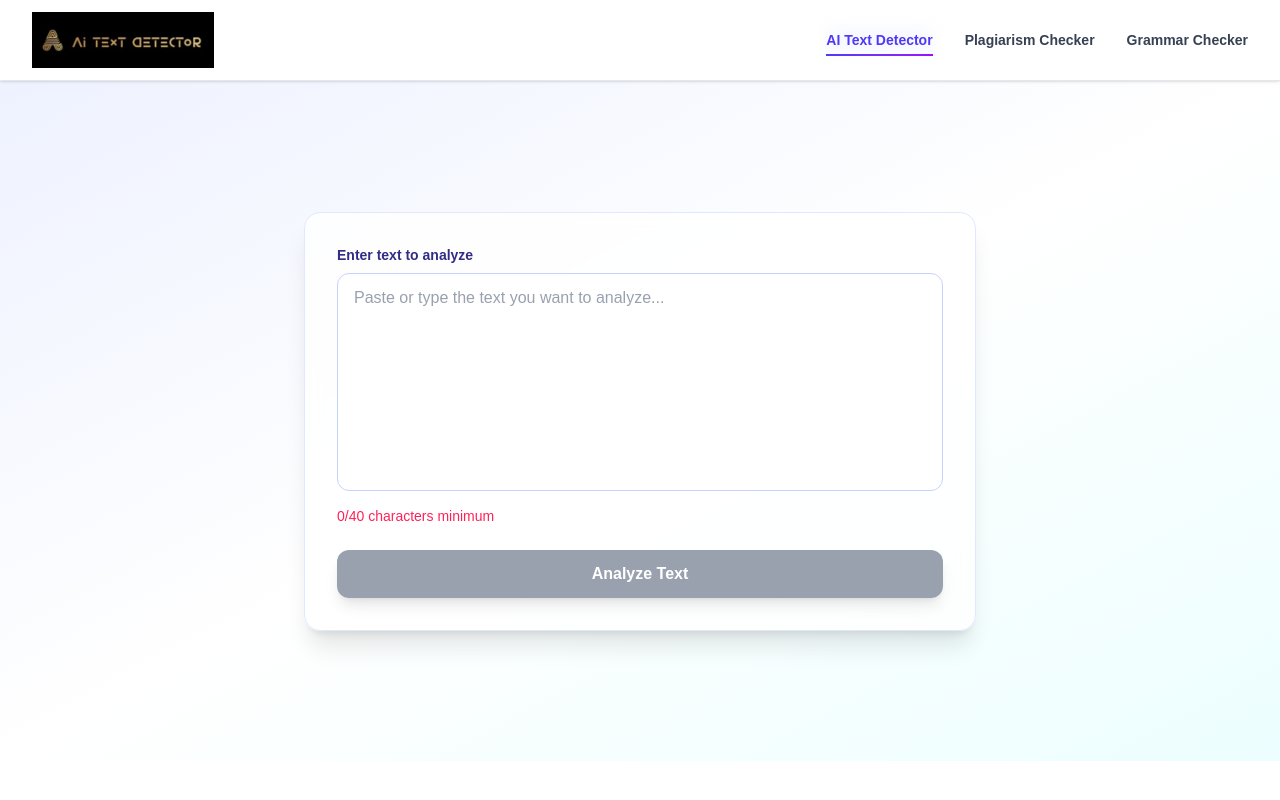
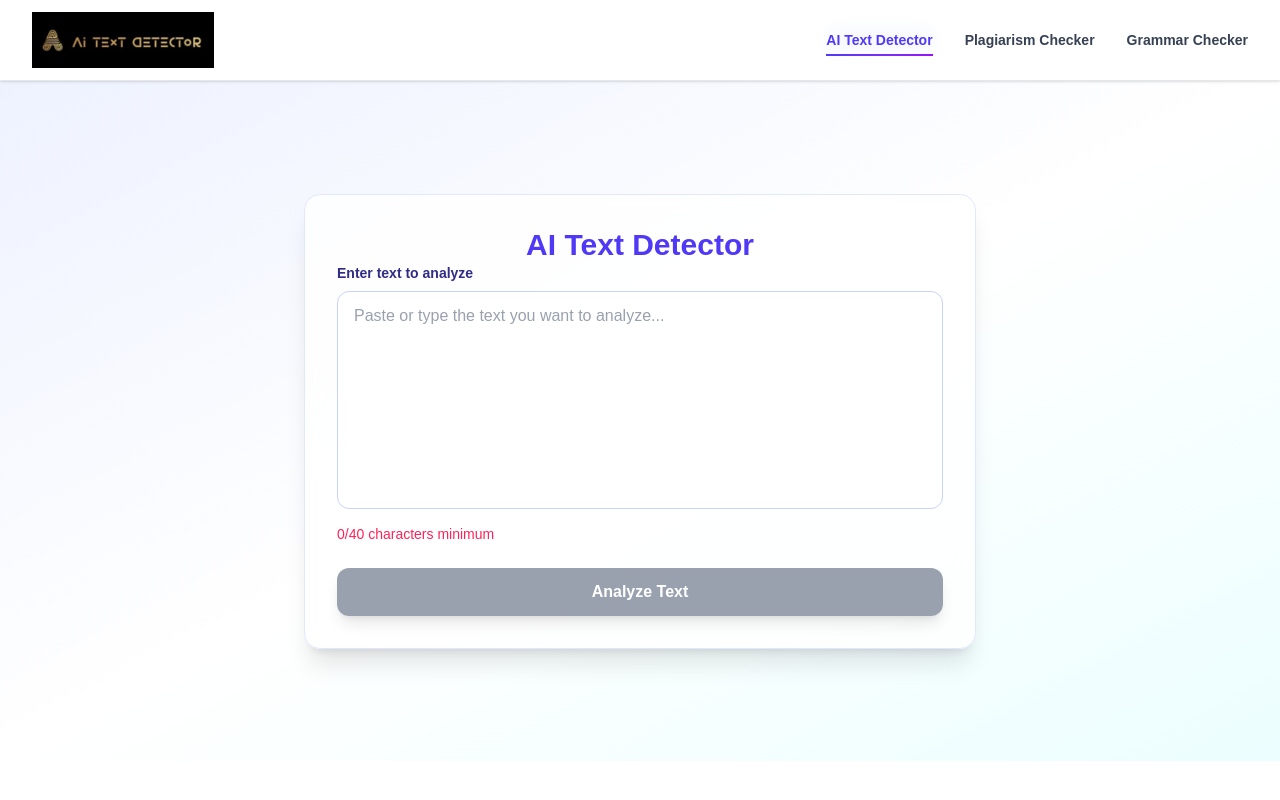
Before and after one commit to Inheritance-2K25/ai-text-detector, a Next.js app: page / in a window 1280 px wide. Built offline with nearby package versions, Linux system fonts and the light colour scheme.

Commit message:
Add title 'AI Text Detector' to main card (#21)

```diff
--- a/app/page.js
+++ b/app/page.js
@@ -77,6 +77,9 @@ export default function Home() {
       <div className="w-full max-w-2xl animate-fade">
         {/* Main Card */}
         <div className="bg-white/80 dark:bg-gray-800/80 backdrop-blur rounded-2xl shadow-xl p-8 border border-indigo-100 dark:border-gray-700 transition-all hover:shadow-2xl">
+          <h2 className="text-3xl font-bold text-indigo-600 dark:text-indigo-400 text-center">
+            AI Text Detector
+          </h2>
           <form onSubmit={handleSubmit} className="space-y-6">
             {/* Input */}
             <div>
```
